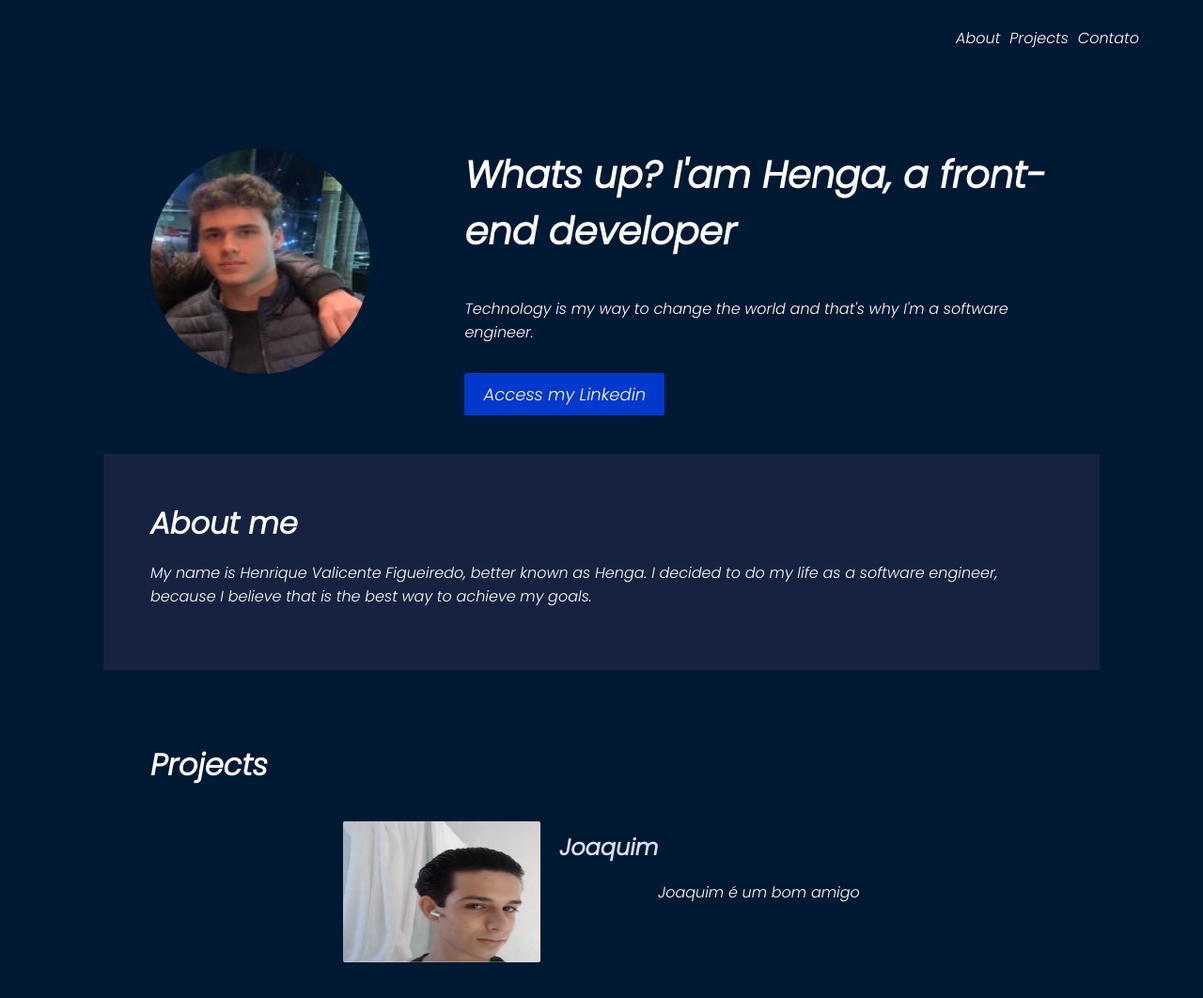
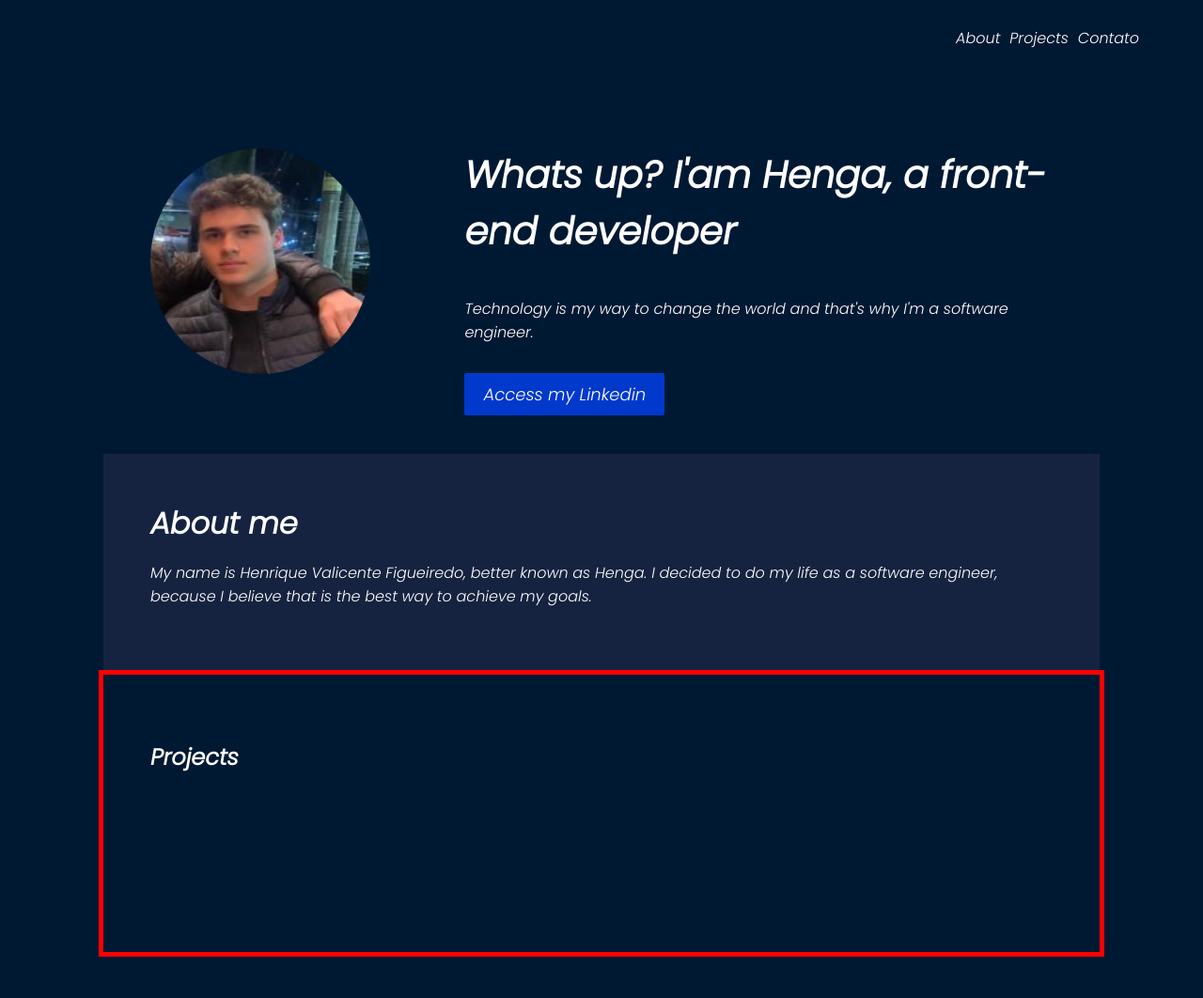
Before and after one commit to Heenga/Portfolio.Henga, a website: page index.html in a window 1280 px wide. Shown: the whole page at 94% size. After the commit the page ends 1026 px from the top, so only its background shows below. Drawn offline with Linux system fonts and the light colour scheme.

Commit message:
Update 3 files

```diff
--- a/index.html
+++ b/index.html
@@ -50,13 +50,10 @@
       </p>
     </section>
 
-    <section>
-      <h2 class="project-title">Projects</h2>
-      <div class="Project-one">
-        <img class="Foto-p1" src="/Images/unknown.png" alt="Foto Juca" />
-        <h2 class="P1-Title">Joaquim</h2>
-        <p>Joaquim é um bom amigo</p>
-      </div>
-    </section>
+    <section class="Projects inspecionar">
+      <h2>Projects<h2/>
+
+    <section/>
+
   </body>
 </html>
--- a/style.css
+++ b/style.css
@@ -79,24 +79,5 @@ section {
   font-size: 4rem 0;
 }
 
-.project-title {
-  font-size: 3.2rem;
+.Project {
 }
-
-.Foto-p1 {
-  border-radius: 0.2rem;
-  width: 21rem;
-  height: 15rem;
-}
-
-.P1-Title {
-  height: 13rem;
-  margin-left: 2rem;
-  color: #dbdfff;
-}
-
-.Project-one {
-  display: flex;
-  align-items: center;
-  justify-content: center;
-}
```
Also changed, not shown: 1 other file.
